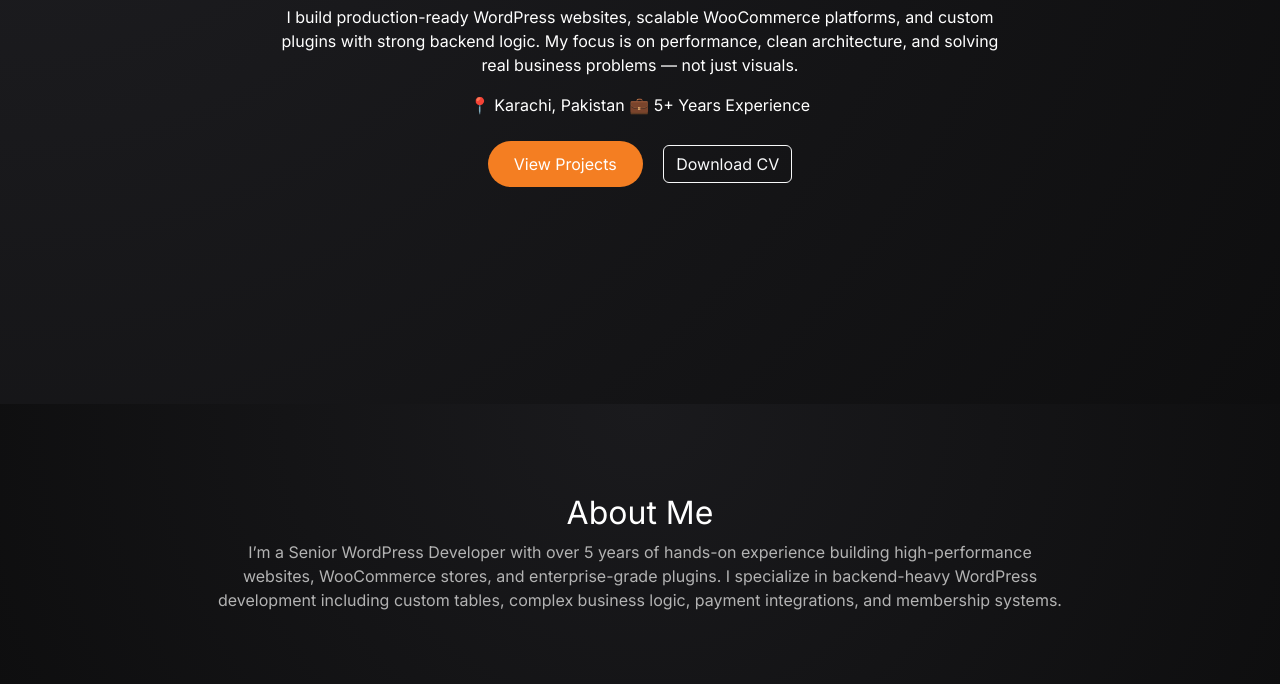
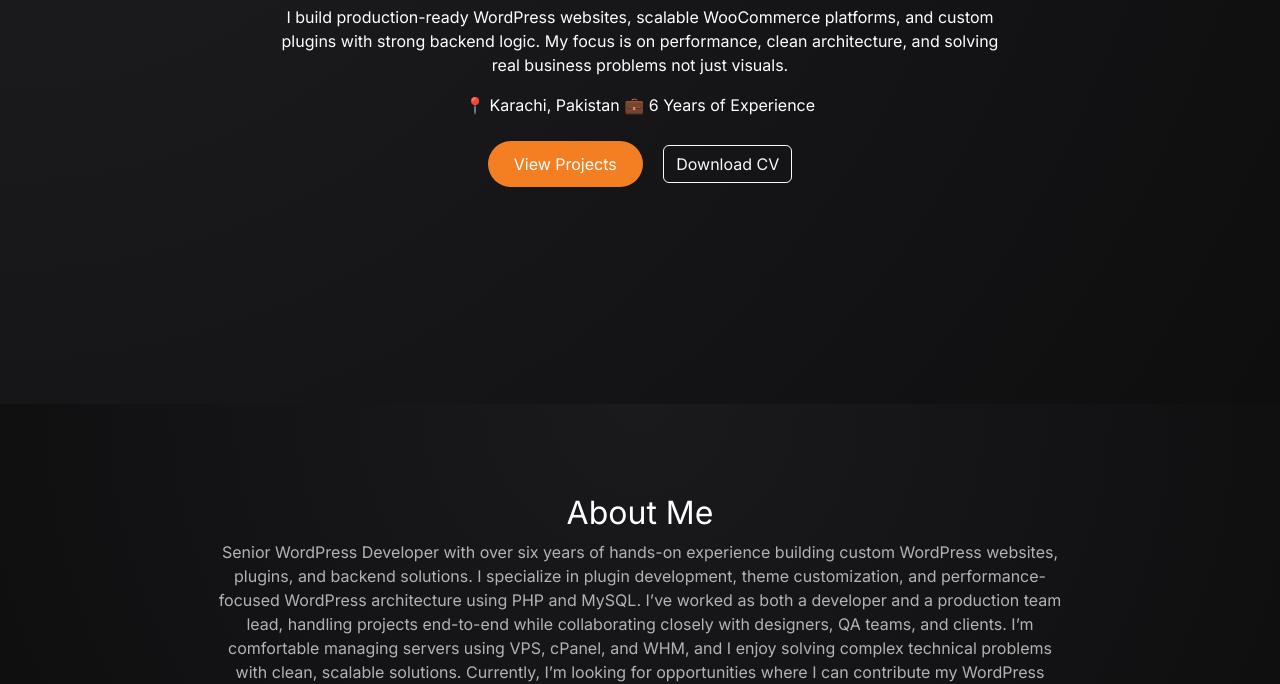
Before and after one commit to talhatabani/portfolio, a plain HTML site: page index.html in a window 1280 px wide. Shown: the part 396-1080 px from the top of the page. Drawn offline with nearby package versions, Linux system fonts and the light colour scheme.

Commit message:
Update index.html

```diff
--- a/index.html
+++ b/index.html
@@ -51,12 +51,12 @@
         <p class="hero-desc">
           I build production-ready WordPress websites, scalable WooCommerce platforms,
           and custom plugins with strong backend logic. My focus is on performance,
-          clean architecture, and solving real business problems — not just visuals.
+          clean architecture, and solving real business problems not just visuals.
         </p>
 
         <div class="hero-meta">
           <span>📍 Karachi, Pakistan</span>
-          <span>💼 5+ Years Experience</span>
+          <span>💼 6 Years of Experience</span>
         </div>
 
         <div class="hero-actions mt-4">
@@ -76,16 +76,16 @@
   <div class="container text-center">
     <h2>About Me</h2>
     <p class="muted">
-      I’m a Senior WordPress Developer with over 5 years of hands-on experience
-      building high-performance websites, WooCommerce stores, and enterprise-grade
-      plugins. I specialize in backend-heavy WordPress development including
-      custom tables, complex business logic, payment integrations, and
-      membership systems.
+      Senior WordPress Developer with over six years of hands-on experience building custom WordPress websites, plugins, and backend solutions. I specialize in plugin development, theme customization, and performance-focused WordPress architecture using PHP and MySQL.
+
+I’ve worked as both a developer and a production team lead, handling projects end-to-end while collaborating closely with designers, QA teams, and clients. I’m comfortable managing servers using VPS, cPanel, and WHM, and I enjoy solving complex technical problems with clean, scalable solutions.
+
+Currently, I’m looking for opportunities where I can contribute my WordPress expertise, grow technically, and work on impactful products with a strong team.
     </p>
   </div>
 </section>
 
-<!-- PROJECTS (WITH IMAGES + LONG DESCRIPTIONS) -->
+<!-- PROJECTS -->
 <section id="projects" class="section-dark">
   <div class="container">
     <h2 class="text-center mb-5">Selected Projects</h2>
```
